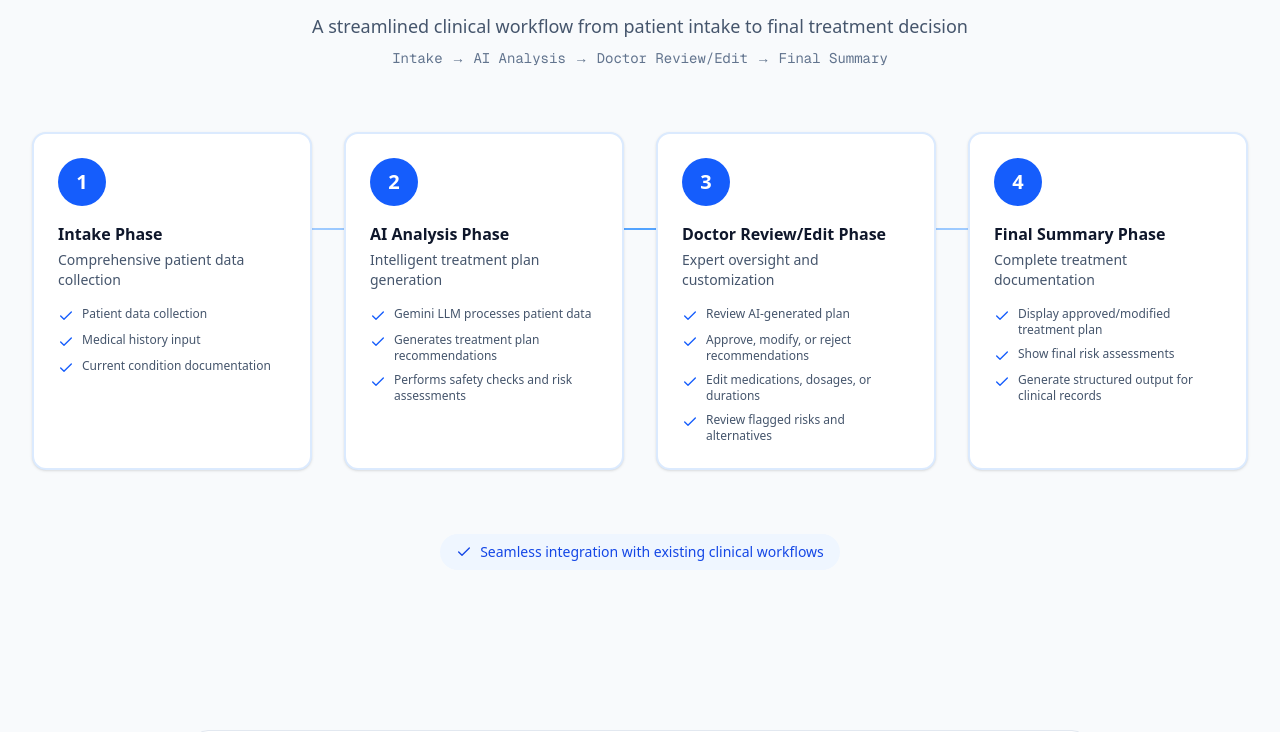
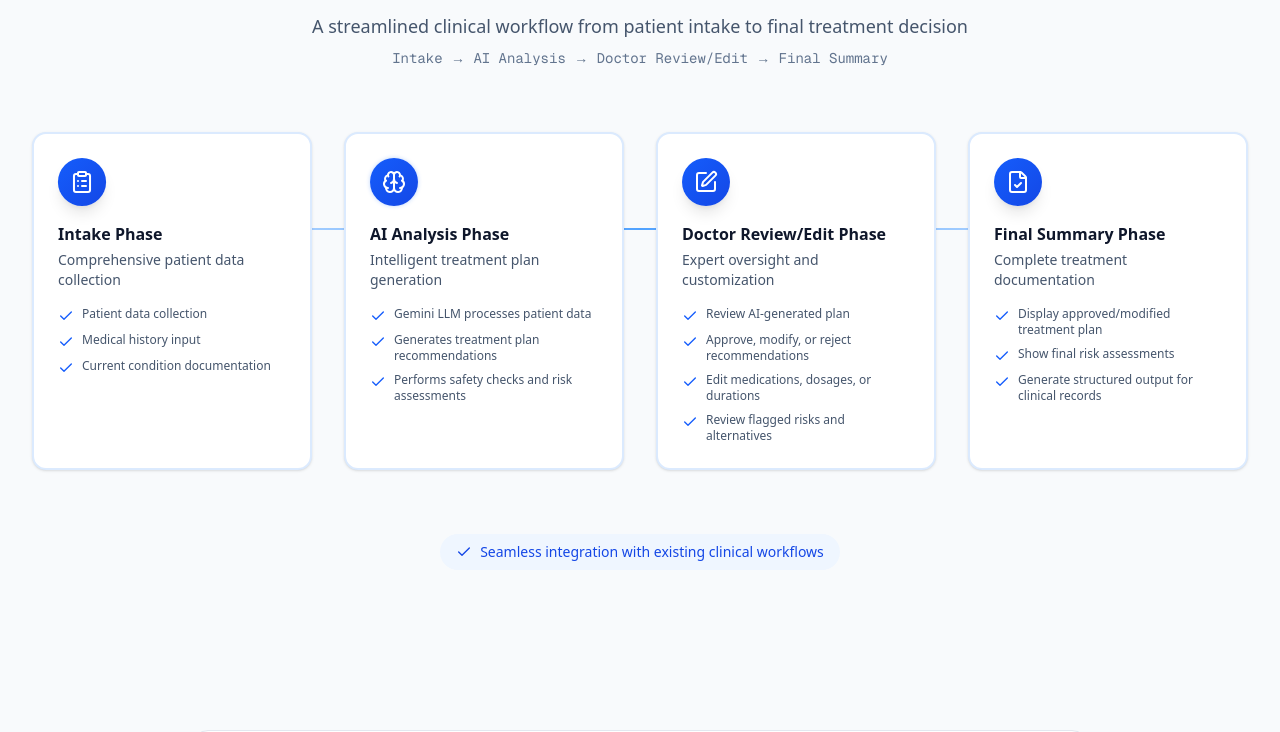
Before and after one commit to rhyumiranda/healy-ai-2025, a Next.js app: page / in a window 1280 px wide. Shown: the part 1800-2532 px from the top of the page. Built offline with nearby package versions, Linux system fonts and the light colour scheme.

Commit message:
feat(isr): improve UI accessibility

```diff
--- a/app/layout.tsx
+++ b/app/layout.tsx
@@ -32,7 +32,7 @@ export default function RootLayout({
 			>
 				<ThemeProvider
 					attribute='class'
-					defaultTheme='system'
+					defaultTheme='light'
 					enableSystem
 					disableTransitionOnChange
 				>
--- a/app/page.tsx
+++ b/app/page.tsx
@@ -11,7 +11,7 @@ import {
 
 export default function Home() {
   return (
-		<div className="min-h-screen bg-white">
+		<div className="min-h-screen bg-white dark:bg-slate-950">
 			<Navigation />
 			<main>
 				<HeroSection />
--- a/components/landing/workflow-section.tsx
+++ b/components/landing/workflow-section.tsx
@@ -3,6 +3,7 @@
 import { motion } from 'framer-motion'
 import { Check } from 'lucide-react'
 import { WORKFLOW_STEPS } from './constants'
+import type { LucideIcon } from 'lucide-react'
 
 const containerVariants = {
 	hidden: { opacity: 0 },
@@ -21,15 +22,128 @@ const stepVariants = {
 		scale: 1,
 		opacity: 1,
 		transition: {
-			duration: 0.5,
-			ease: [0.25, 0.1, 0.25, 1] as const
+			type: 'spring' as const,
+			stiffness: 100,
+			damping: 15,
+			duration: 0.5
 		}
 	}
 }
 
+const iconContainerVariants = {
+	hidden: { scale: 0.8, opacity: 0 },
+	visible: {
+		scale: 1,
+		opacity: 1,
+		transition: {
+			type: 'spring' as const,
+			stiffness: 200,
+			damping: 15,
+			delay: 0.1
+		}
+	}
+}
+
+const iconContinuousVariants = {
+	animate: {
+		y: [0, -8, 0],
+		transition: {
+			duration: 3,
+			repeat: Infinity,
+			ease: 'easeInOut' as const
+		}
+	}
+}
+
+const checkMarkVariants = {
+	hidden: { scale: 0, opacity: 0 },
+	visible: (index: number) => ({
+		scale: 1,
+		opacity: 1,
+		transition: {
+			delay: index * 0.1,
+			type: 'spring' as const,
+			stiffness: 200,
+			damping: 15
+		}
+	})
+}
+
+function AnimatedIcon({ Icon, stepIndex }: { Icon: LucideIcon; stepIndex: number }) {
+	const iconHoverVariants = {
+		hover: {
+			scale: 1.15,
+			transition: {
+				type: 'spring' as const,
+				stiffness: 300,
+				damping: 20
+			}
+		}
+	}
+
+	const getIconSpecificAnimation = () => {
+		switch (stepIndex) {
+			case 0:
+				return {
+					animate: {
+						scale: [1, 1.05, 1],
+						transition: {
+							duration: 2,
+							repeat: Infinity,
+							ease: 'easeInOut' as const
+						}
+					}
+				}
+			case 1:
+				return {
+					animate: {
+						boxShadow: [
+							'0 0 4px rgba(59, 130, 246, 0.3)',
+							'0 0 8px rgba(59, 130, 246, 0.6)',
+							'0 0 4px rgba(59, 130, 246, 0.3)'
+						],
+						transition: {
+							duration: 2,
+							repeat: Infinity,
+							ease: 'easeInOut' as const
+						}
+					}
+				}
+			case 2:
+				return {
+					whileHover: {
+						rotate: 15,
+						transition: {
+							type: 'spring' as const,
+							stiffness: 300,
+							damping: 20
+						}
+					}
+				}
+			case 3:
+				return {}
+			default:
+				return {}
+		}
+	}
+
+	return (
+		<div className="relative">
+			<motion.div
+				variants={iconContinuousVariants}
+				{...getIconSpecificAnimation()}
+				whileHover={iconHoverVariants.hover}
+				className="w-12 h-12 bg-gradient-to-br from-blue-600 to-blue-700 dark:from-blue-500 dark:to-blue-600 text-white rounded-full flex items-center justify-center shadow-lg"
+			>
+				<Icon className="w-6 h-6" />
+			</motion.div>
+		</div>
+	)
+}
+
 export function WorkflowSection() {
 	return (
-		<section className="py-20 px-6 lg:px-8 bg-slate-50">
+		<section className="py-20 px-6 lg:px-8 bg-slate-50 dark:bg-slate-900">
 			<div className="max-w-7xl mx-auto">
 				<motion.div
 					initial={{ opacity: 0, y: 20 }}
@@ -38,13 +152,13 @@ export function WorkflowSection() {
 					transition={{ duration: 0.6 }}
 					className="text-center mb-16"
 				>
-					<h2 className="text-3xl lg:text-4xl font-bold text-slate-900 mb-4">
+					<h2 className="text-3xl lg:text-4xl font-bold text-slate-900 dark:text-slate-50 mb-4">
 						How It Works
 					</h2>
-					<p className="text-lg text-slate-600 max-w-2xl mx-auto">
+					<p className="text-lg text-slate-600 dark:text-slate-300 max-w-2xl mx-auto">
 						A streamlined clinical workflow from patient intake to final treatment decision
 					</p>
-					<p className="text-sm text-slate-500 mt-2 font-mono">
+					<p className="text-sm text-slate-500 dark:text-slate-400 mt-2 font-mono">
 						Intake → AI Analysis → Doctor Review/Edit → Final Summary
 					</p>
 				</motion.div>
@@ -54,9 +168,27 @@ export function WorkflowSection() {
 						initial={{ scaleX: 0 }}
 						whileInView={{ scaleX: 1 }}
 						viewport={{ once: true }}
-						transition={{ duration: 1, delay: 0.5 }}
-						className="hidden lg:block absolute top-24 left-[12.5%] right-[12.5%] h-0.5 bg-gradient-to-r from-blue-200 via-blue-400 to-blue-200"
+						transition={{
+							duration: 1.2,
+							delay: 0.5,
+							type: 'spring',
+							stiffness: 50,
+							damping: 20
+						}}
+						className="hidden lg:block absolute top-24 left-[12.5%] right-[12.5%] h-0.5 bg-gradient-to-r from-blue-200 via-blue-400 to-blue-200 dark:from-blue-800 dark:via-blue-600 dark:to-blue-800 overflow-hidden"
+					>
+						<motion.div
+							animate={{
+								x: ['-100%', '100%']
+							}}
+							transition={{
+								duration: 3,
+								repeat: Infinity,
+								ease: 'linear'
+							}}
+							className="absolute inset-0 bg-gradient-to-r from-transparent via-white/30 to-transparent w-1/3"
 						/>
+					</motion.div>
 
 					<motion.div
 						variants={containerVariants}
@@ -65,36 +197,63 @@ export function WorkflowSection() {
 						viewport={{ once: true, margin: '-50px' }}
 						className="contents"
 					>
-						{WORKFLOW_STEPS.map((step, index) => (
+						{WORKFLOW_STEPS.map((step, index) => {
+							const Icon = step.icon
+							return (
 								<motion.div key={index} variants={stepVariants} className="relative">
 									<motion.div
-									whileHover={{ y: -8, transition: { duration: 0.3 } }}
-									className="bg-white rounded-xl p-6 border-2 border-blue-100 relative z-10 h-full shadow-sm hover:shadow-md transition-shadow"
+										whileHover={{
+											y: -8,
+											scale: 1.02,
+											transition: {
+												type: 'spring',
+												stiffness: 300,
+												damping: 20
+											}
+										}}
+										className="bg-white dark:bg-slate-800 rounded-xl p-6 border-2 border-blue-100 dark:border-slate-700 relative z-10 h-full shadow-sm hover:shadow-xl dark:hover:shadow-blue-900/20 transition-shadow"
 									>
+										<div className="mb-4 relative">
 											<motion.div
-										whileHover={{ scale: 1.1, rotate: 360 }}
-										transition={{ duration: 0.6 }}
-										className="w-12 h-12 bg-blue-600 text-white rounded-full flex items-center justify-center text-xl font-bold mb-4"
+												initial={{ scale: 0.8, opacity: 0 }}
+												whileInView={{ scale: 1, opacity: 1 }}
+												viewport={{ once: true }}
+												transition={{
+													type: 'spring' as const,
+													stiffness: 200,
+													damping: 15,
+													delay: 0.2
+												}}
 											>
-										{step.step}
+												<AnimatedIcon Icon={Icon} stepIndex={index} />
 											</motion.div>
-									<h3 className="text-base font-bold text-slate-900 mb-1">
+										</div>
+										<h3 className="text-base font-bold text-slate-900 dark:text-slate-50 mb-1">
 											{step.title}
 										</h3>
-									<p className="text-sm text-slate-600 mb-4">
+										<p className="text-sm text-slate-600 dark:text-slate-300 mb-4">
 											{step.description}
 										</p>
 										<ul className="space-y-2">
 											{step.details.map((detail, detailIndex) => (
-											<li key={detailIndex} className="flex items-start gap-2 text-xs text-slate-600">
-												<Check className="w-4 h-4 text-blue-600 flex-shrink-0 mt-0.5" />
+												<motion.li
+													key={detailIndex}
+													variants={checkMarkVariants}
+													custom={detailIndex}
+													initial="hidden"
+													whileInView="visible"
+													viewport={{ once: true }}
+													className="flex items-start gap-2 text-xs text-slate-600 dark:text-slate-300"
+												>
+													<Check className="w-4 h-4 text-blue-600 dark:text-blue-400 shrink-0 mt-0.5" />
 													<span>{detail}</span>
-											</li>
+												</motion.li>
 											))}
 										</ul>
 									</motion.div>
 								</motion.div>
-						))}
+							)
+						})}
 					</motion.div>
 				</div>
 
@@ -105,7 +264,7 @@ export function WorkflowSection() {
 					transition={{ duration: 0.6, delay: 0.8 }}
 					className="mt-16 text-center"
 				>
-					<div className="inline-flex items-center gap-2 px-4 py-2 rounded-full bg-blue-50 text-blue-700 text-sm font-medium">
+					<div className="inline-flex items-center gap-2 px-4 py-2 rounded-full bg-blue-50 dark:bg-blue-900/20 text-blue-700 dark:text-blue-300 text-sm font-medium">
 						<Check className="w-4 h-4" />
 						Seamless integration with existing clinical workflows
 					</div>
--- a/lib/auth.ts
+++ b/lib/auth.ts
@@ -6,13 +6,9 @@ import { verifyPassword } from '@/lib/auth-utils'
 import { AuditService } from '@/lib/services/audit.service'
 
 export const authOptions: NextAuthOptions = {
-<<<<<<< Current (Your changes)
-	adapter: PrismaAdapter(prisma) as unknown as NextAuthOptions['adapter'],
-=======
 	// @ts-expect-error - Type incompatibility between @auth/prisma-adapter v2.x and next-auth v4.x
 	// The adapter is structurally compatible at runtime, but TypeScript types differ slightly
 	adapter: PrismaAdapter(prisma),
->>>>>>> Incoming (Background Agent changes)
 	session: {
 		strategy: 'jwt',
 		maxAge: 30 * 24 * 60 * 60,
--- a/src/modules/landing/constants/index.ts
+++ b/src/modules/landing/constants/index.ts
@@ -1,4 +1,4 @@
-import { Shield, Brain, Database, CheckCircle2, AlertTriangle } from 'lucide-react'
+import { Shield, Brain, Database, CheckCircle2, AlertTriangle, ClipboardList, Edit, FileCheck } from 'lucide-react'
 
 export const STATS = [
 	{
@@ -58,6 +58,7 @@ export const FEATURES = [
 export const WORKFLOW_STEPS = [
 	{
 		step: 1,
+		icon: ClipboardList,
 		title: 'Intake Phase',
 		description: 'Comprehensive patient data collection',
 		details: [
@@ -68,6 +69,7 @@ export const WORKFLOW_STEPS = [
 	},
 	{
 		step: 2,
+		icon: Brain,
 		title: 'AI Analysis Phase',
 		description: 'Intelligent treatment plan generation',
 		details: [
@@ -78,6 +80,7 @@ export const WORKFLOW_STEPS = [
 	},
 	{
 		step: 3,
+		icon: Edit,
 		title: 'Doctor Review/Edit Phase',
 		description: 'Expert oversight and customization',
 		details: [
@@ -89,6 +92,7 @@ export const WORKFLOW_STEPS = [
 	},
 	{
 		step: 4,
+		icon: FileCheck,
 		title: 'Final Summary Phase',
 		description: 'Complete treatment documentation',
 		details: [
```
Also changed, not shown: components/aurora-background/aurora-background.tsx (+7 -2 lines), components/landing/hero-section.tsx (+6 -6 lines). Lines whose indentation alone changed are shown as unchanged.
